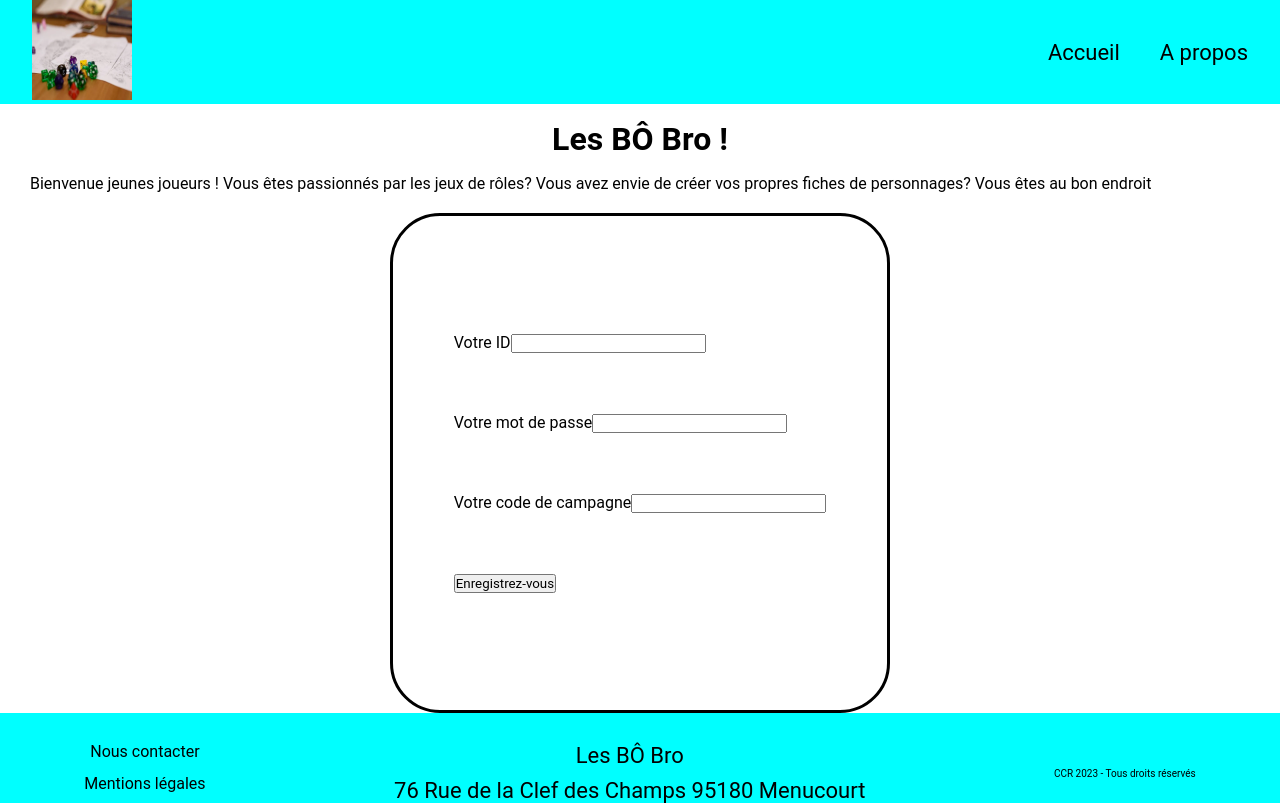
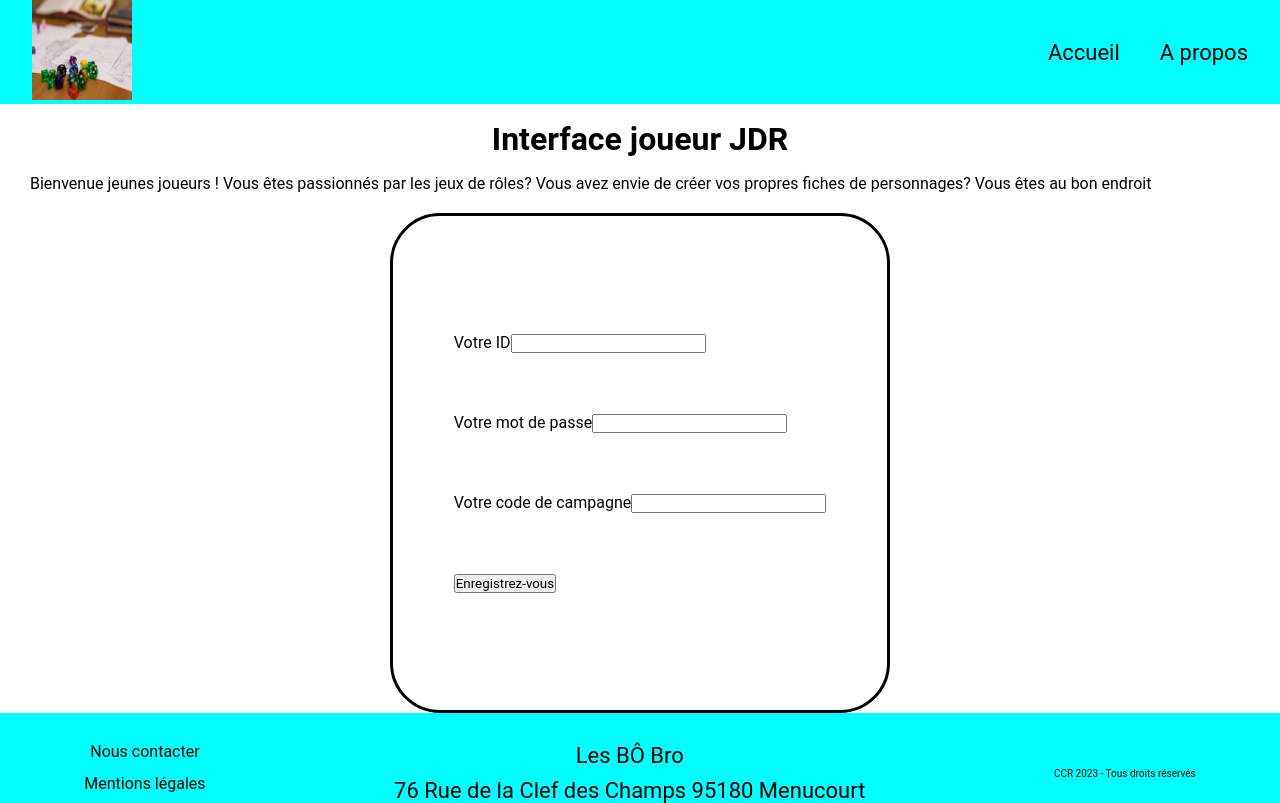
Before and after one commit to M0rgan52/Interface_Joueur_JDR, a React (Create React App) app: page / in a window 1280 px wide. Built offline with nearby package versions, Linux system fonts and the light colour scheme.

Commit message:
commit -m "PAGE LOG - Changement du titre h1"

```diff
--- a/src/pages/Login.jsx
+++ b/src/pages/Login.jsx
@@ -8,11 +8,11 @@ function Home() {
     return (
 
         <div className='main'>
-                <header>
-                <h1>Les BÔ Bro !</h1>
+            <header>
+                <h1>Interface joueur JDR</h1>
                 <p>Bienvenue jeunes joueurs ! Vous êtes passionnés par les jeux de rôles? Vous avez envie de créer vos propres fiches de personnages? Vous êtes au bon endroit</p>
-                </header>
-                <Inscription/>
+            </header>
+            <Inscription />
 
 
         </div>
```
